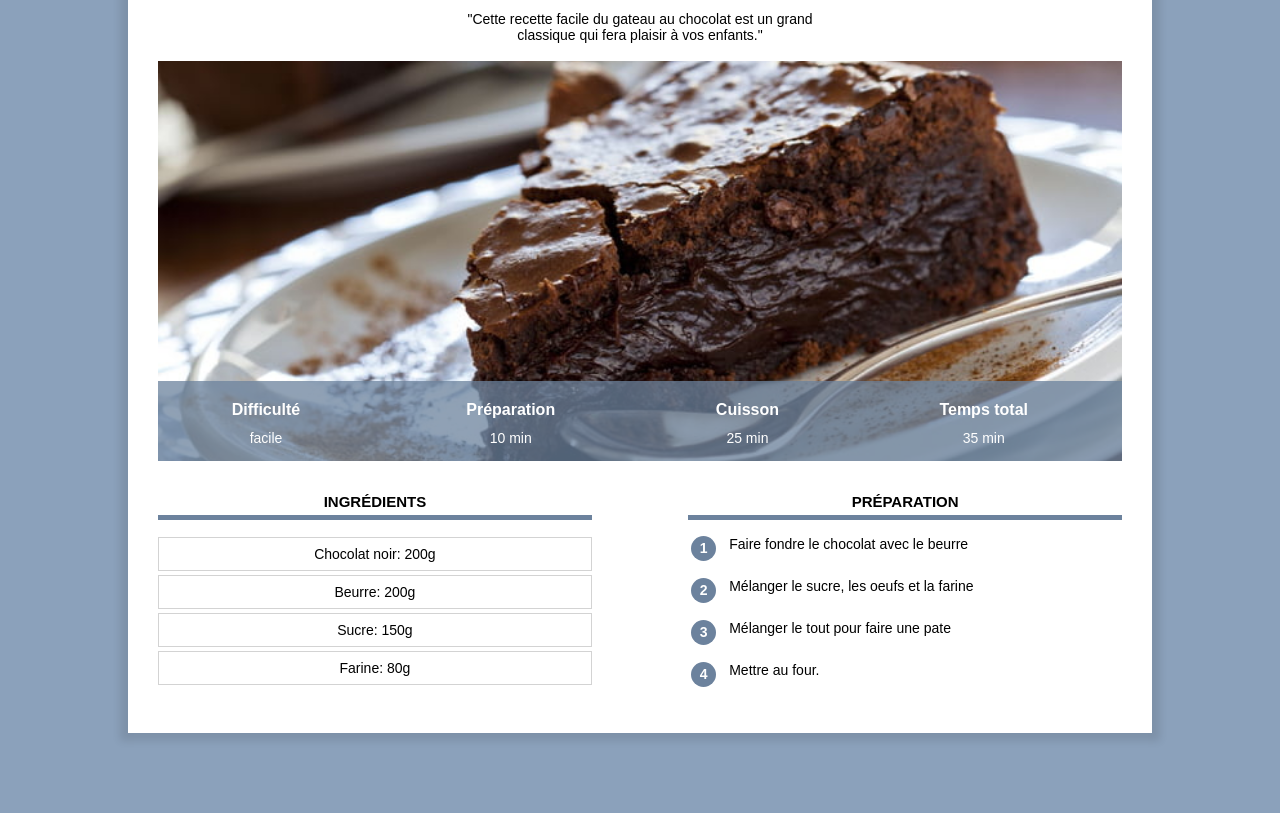
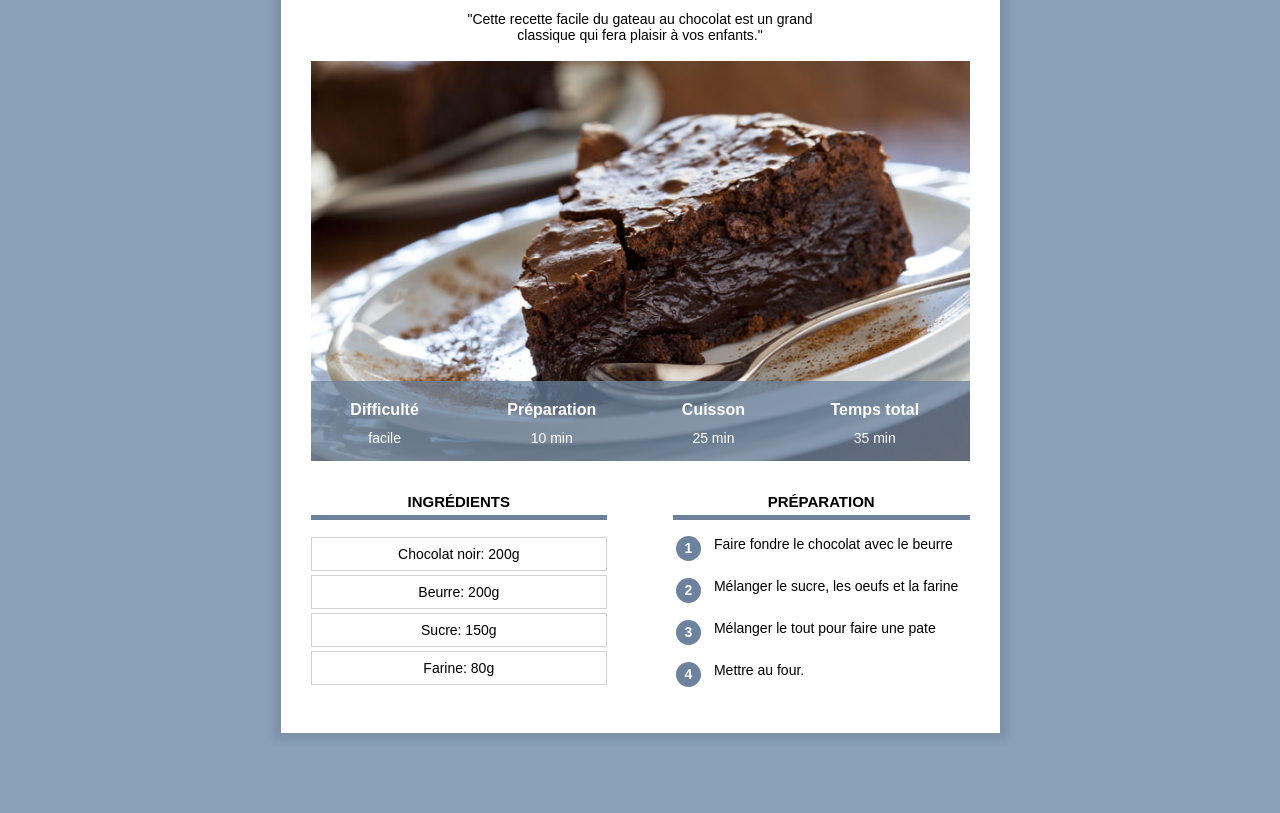
Before and after one commit to Fahazavana33/fah_recette, a plain HTML site: page index.html in a window 1280 px wide. Shown: the part 146-959 px from the top of the page. Drawn offline with Linux system fonts and the light colour scheme.

Commit message:
Add files via upload

```diff
--- a/index.html
+++ b/index.html
@@ -3,6 +3,7 @@
     <head>
         <title>Gateau au chocolat</title>
         <meta charset="UTF-8">
+        <meta name="viewport" content="width=device-width, initial-scale=1.0">
         <link rel="stylesheet" href="recette.css"/>
     </head>
     <body>
--- a/recette.css
+++ b/recette.css
@@ -10,9 +10,8 @@ body {
 
 div.contenu {
     background-color: white;
-    margin: 60px 10% 80px 10%;
-    padding: 0px 30px 30px 30px;
-    min-width: 350px;
+    margin: 40px 8px 40px 8px;
+    padding: 0px 8px 20px 8px;
     box-shadow: 0px 0px 8px 8px rgba(0, 0, 0, 0.1);
     overflow: visible;
 }
@@ -72,17 +71,17 @@ table.info {
     width: 100%;
     color: white;
     background-color: #6C829DC0;
-    height: 80px
+    height: 50px;
 }
 
 table.info td {
     text-align: center;
-    font-size: 14px;
+    font-size: 12px;
     vertical-align: top;
 }
 
 table.info th {
-    font-size: 16px;
+    font-size: 14px;
     vertical-align: bottom;
     padding-bottom: 8px;
 }
@@ -96,7 +95,7 @@ img.info {
 }
 
 div.colonne {
-    width: 45%;
+    width: 100%;
     margin-top: 20px;
 }
 
@@ -110,11 +109,6 @@ div.colonne h2 {
 
 div.colonne1 {
     display: inline-block;
-    margin-right: 10%
-}
-
-div.colonne2 {
-    float: right;
 }
 
 div.ingredients p {
@@ -163,3 +157,48 @@ table.preparation td.preparation_etape {
 table.preparation tr {
     height: 40px;
 }
+
+
+
+/* Style pour ordinateur */
+@media only screen and (min-width: 768px) {
+    div.contenu {
+        margin: 60px 10% 80px 10%;
+        padding: 0px 30px 30px 30px;
+        min-width: 350px;
+    }
+
+    table.info {
+        height: 80px;
+    }
+
+    table.info td {
+        font-size: 14px;
+    }
+
+    table.info th {
+        font-size: 16px;
+    }
+
+
+    div.colonne {
+        width: 45%;
+    }
+
+    div.colonne1 {
+        margin-right: 10%
+    }
+
+    div.colonne2 {
+        float: right;
+    }
+
+}
+
+
+@media only screen and (min-width: 900px) {
+    div.contenu {
+        margin: 60px auto 80px auto;
+        width: 659px;
+    }
+}
```
